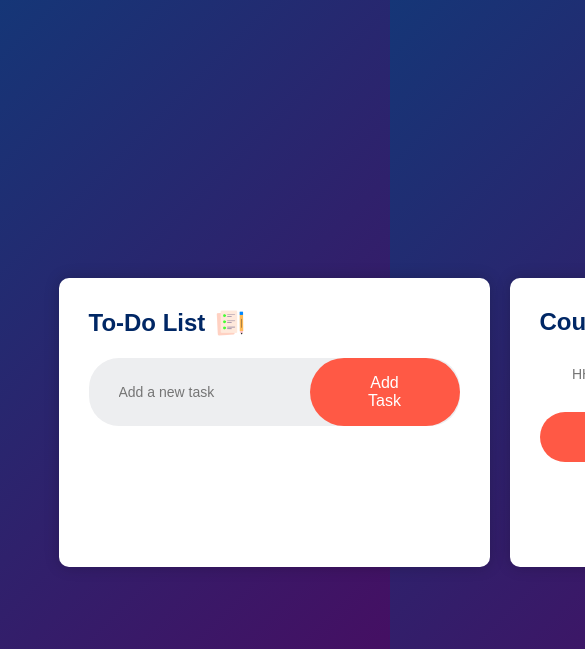
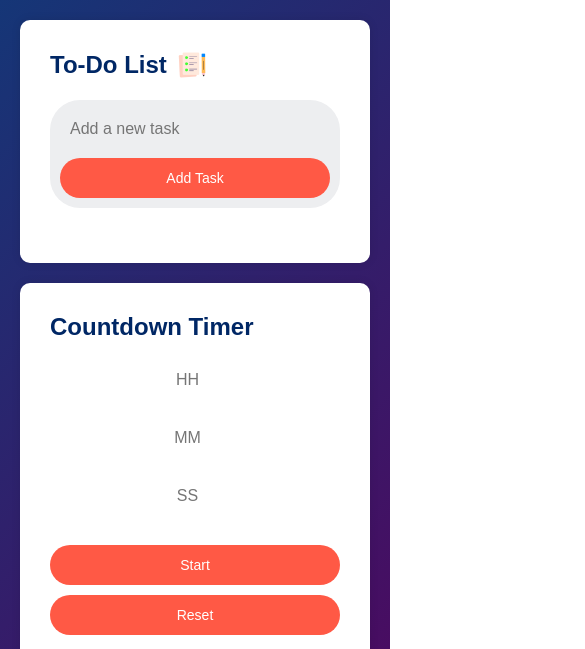
Before and after one commit to haikalrth/list-timer, a plain HTML site: page index.html in a window 390 px wide. Shown: the top 649 px of the page, 585 px wide, since content can reach past the window. Drawn offline with Linux system fonts and the light colour scheme.

Commit message:
Update style.css

```diff
--- a/style.css
+++ b/style.css
@@ -157,3 +157,87 @@ ul li span:hover {
     color: #333;
     text-align: center;
 }
+
+/* Media Query untuk Tampilan Mobile */
+@media (max-width: 768px) {
+    body {
+        flex-direction: column;
+        justify-content: flex-start;
+        padding: 20px;
+        height: auto;
+    }
+
+    .main-container {
+        flex-direction: column;
+        align-items: center;
+        width: 100%;
+        max-width: none;
+    }
+
+    .todo-app, .countdown-container {
+        width: 100%;
+        margin-right: 0;
+        margin-bottom: 20px;
+        box-shadow: 0 0 10px rgba(0, 0, 0, 0.1);
+    }
+
+    .todo-app {
+        margin-bottom: 20px;
+    }
+
+    .row {
+        flex-direction: column;
+        align-items: flex-start;
+        padding: 10px;
+    }
+
+    input[type="text"], input[type="number"] {
+        width: 100%;
+        font-size: 16px;
+        margin-bottom: 10px;
+    }
+
+    .time-inputs {
+        flex-direction: column;
+        gap: 10px;
+    }
+
+    .time-inputs input {
+        width: 100%;
+    }
+
+    .timer-buttons {
+        flex-direction: column;
+        align-items: center;
+        gap: 10px;
+    }
+
+    button {
+        width: 100%;
+        padding: 12px 20px;
+        font-size: 14px;
+    }
+
+    ul li {
+        font-size: 16px;
+        padding: 12px 8px 12px 40px;
+    }
+
+    ul li::before {
+        height: 24px;
+        width: 24px;
+        top: 14px;
+        left: 8px;
+    }
+
+    ul li span {
+        width: 30px;
+        height: 30px;
+        font-size: 18px;
+        line-height: 30px;
+    }
+
+    #timer-display {
+        font-size: 36px;
+    }
+}
```
